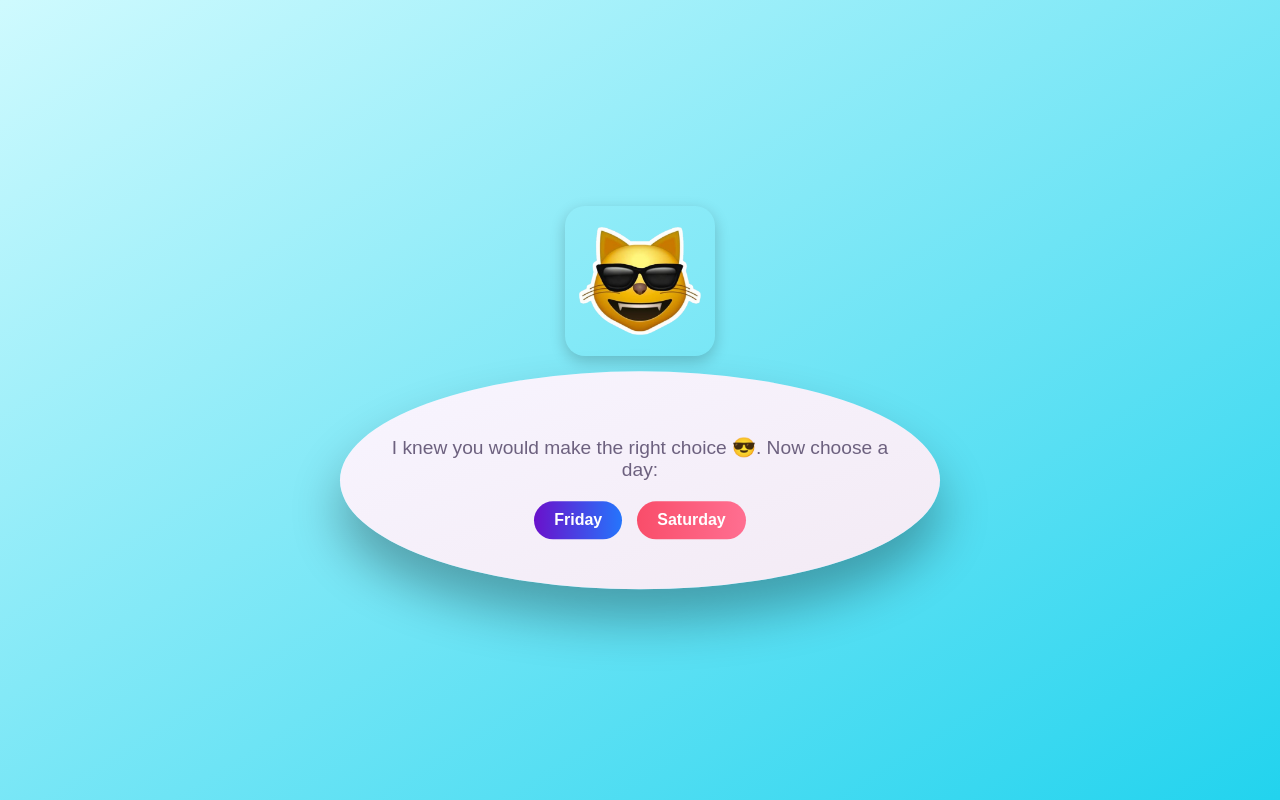
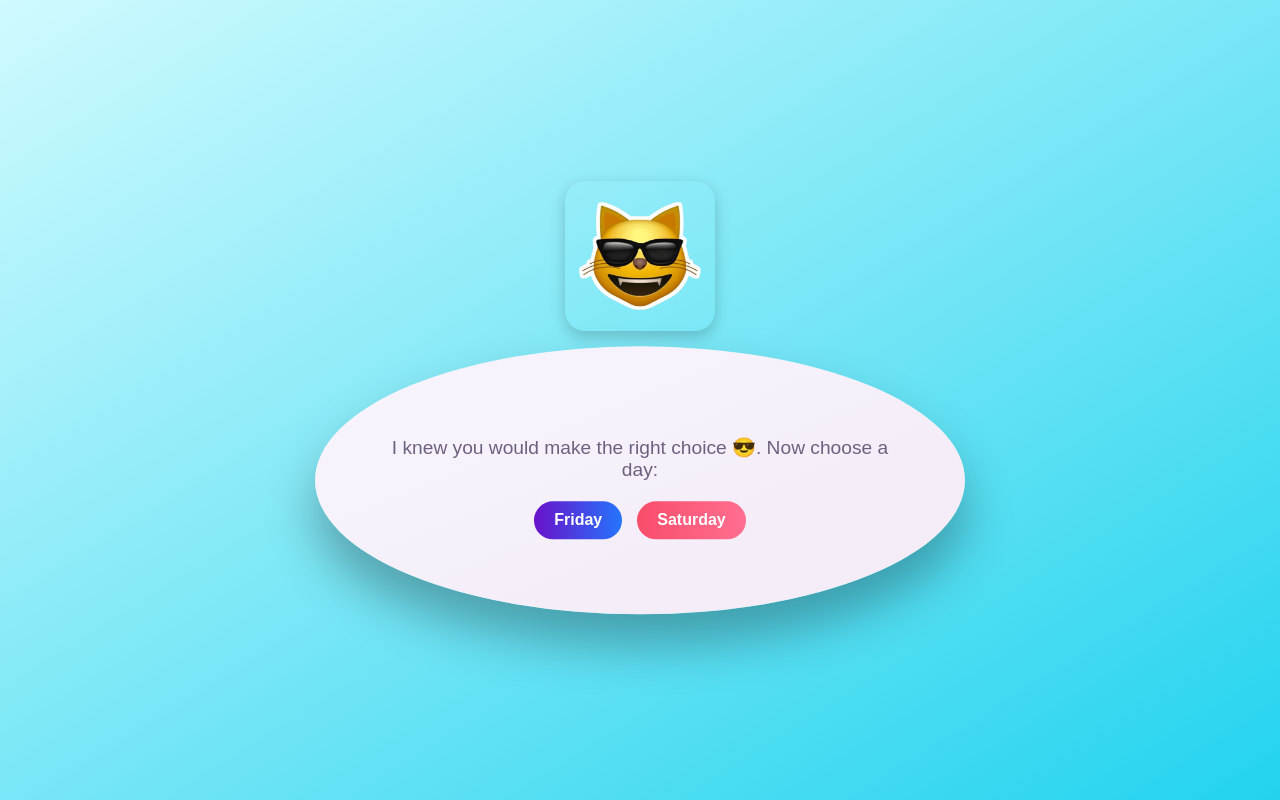
Before and after one commit to jainpreet18/Hello-Chiku, a plain HTML site: page yes.html in a window 1280 px wide. Drawn offline with Linux system fonts and the light colour scheme.

Commit message:
Update yes.html

```diff
--- a/yes.html
+++ b/yes.html
@@ -21,10 +21,10 @@
       background: linear-gradient(to bottom right, #F8F5FF, #F3EAF4);
       width: 90%;
       max-width: 500px;
-      padding-top: 50px;
-      padding-bottom: 50px;
-      padding-left: 50px;
-      padding-right: 50px;
+      padding-top: 75px;
+      padding-bottom: 75px;
+      padding-left: 75px;
+      padding-right: 75px;
       border-radius: 50%;
       box-shadow: 0 30px 50px rgba(0, 0, 0, 0.3);
       text-align: center;
```
